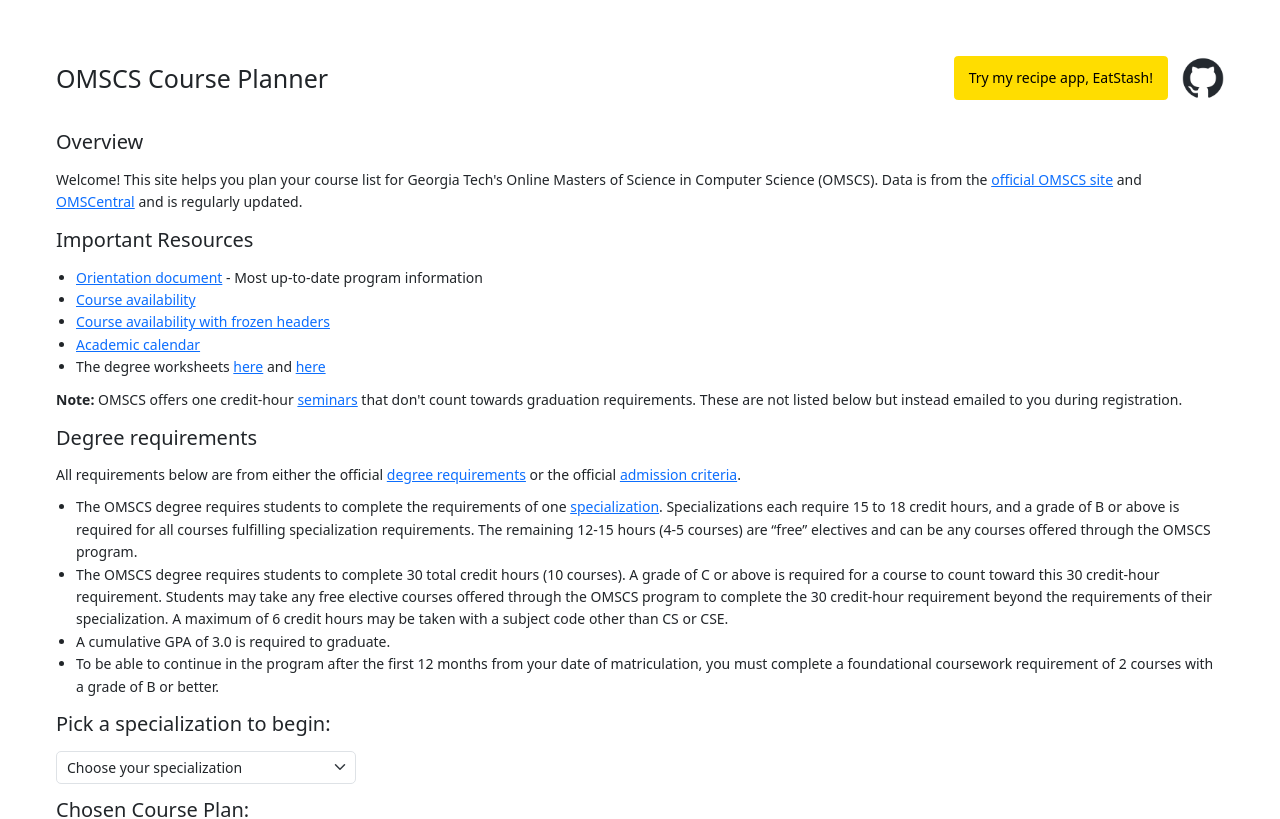
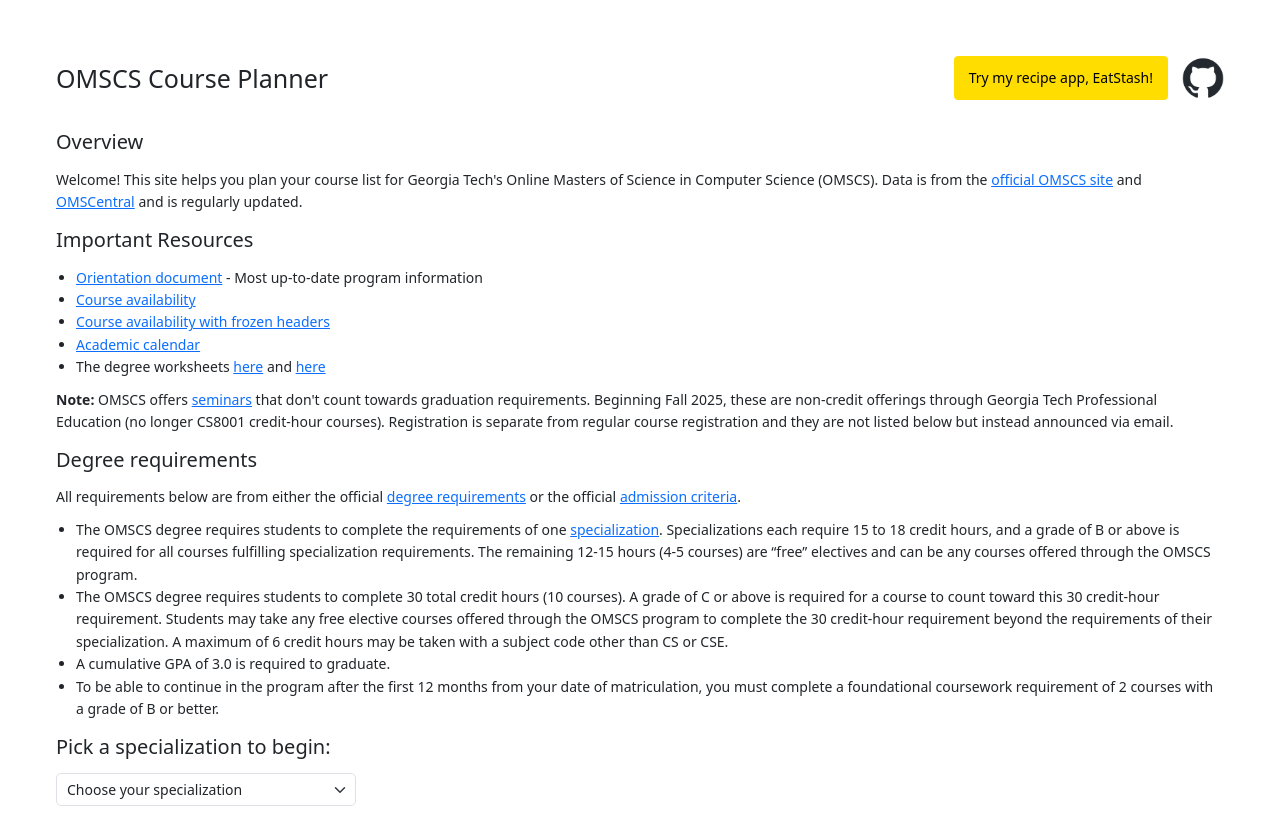
Before and after one commit to logic-tonic/omscs-course-planner, a React (Create React App) app: page / in a window 1280 px wide. Shown: the top 819 px of the page. Built offline with nearby package versions, Linux system fonts and the light colour scheme.

Commit message:
Update seminar info

```diff
--- a/src/App.js
+++ b/src/App.js
@@ -21,7 +21,7 @@ function App() {
             <li>The degree worksheets <a href="https://www.cc.gatech.edu/graduate-forms-procedures" target="_blank" rel="noreferrer">here</a> and <a href="https://degreeaudit.gatech.edu/" target="_blank" rel="noreferrer">here</a></li>
           </ul>
 
-          <p><b>Note:</b> OMSCS offers one credit-hour <a href="https://omscs.gatech.edu/cs-8001-seminars" target="_blank" rel="noreferrer">seminars</a> that don't count towards graduation requirements. These are not listed below but instead emailed to you during registration.</p>
+          <p><b>Note:</b> OMSCS offers <a href="https://omscs.gatech.edu/cs-8001-seminars" target="_blank" rel="noreferrer">seminars</a> that don't count towards graduation requirements. Beginning Fall 2025, these are non-credit offerings through Georgia Tech Professional Education (no longer CS8001 credit-hour courses). Registration is separate from regular course registration and they are not listed below but instead announced via email.</p>
 
           <h2>Degree requirements</h2>
           <p>All requirements below are from either the official <a href="https://omscs.gatech.edu/degree-requirements" target="_blank" rel="noreferrer">degree requirements</a> or the official <a href="https://omscs.gatech.edu/admission-criteria" target="_blank" rel="noreferrer">admission criteria</a>.</p>
```
